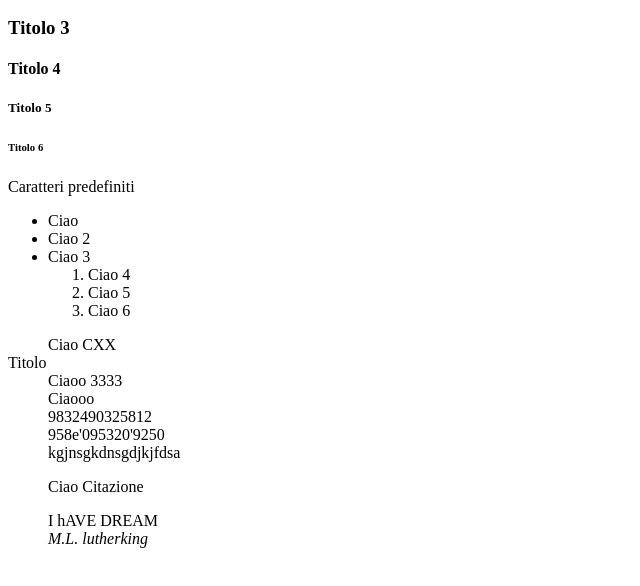
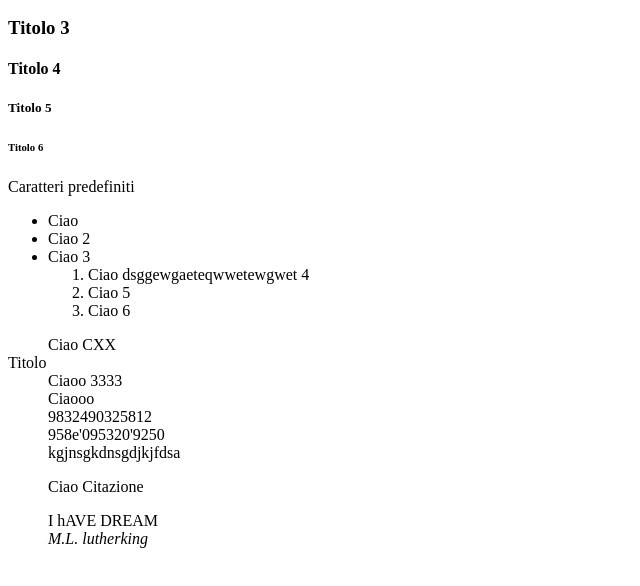
Before and after one commit to WalterX95/Lezione-5, a plain HTML site: page index.html in a window 1280 px wide. Shown: the part 110-696 px from the top of the page, without its empty margins (0-640 px from the left). Drawn offline with Linux system fonts and the light colour scheme.

Commit message:
Seecondo Commit

```diff
--- a/index.html
+++ b/index.html
@@ -21,7 +21,7 @@
         <li>Ciao 2</li>
         <li>Ciao 3</li>
           <ol>
-            <li>Ciao 4</li>
+            <li>Ciao dsggewgaeteqwwetewgwet 4</li>
           <li>Ciao 5</li>
           <li>Ciao 6</li>
         </ol>
```
